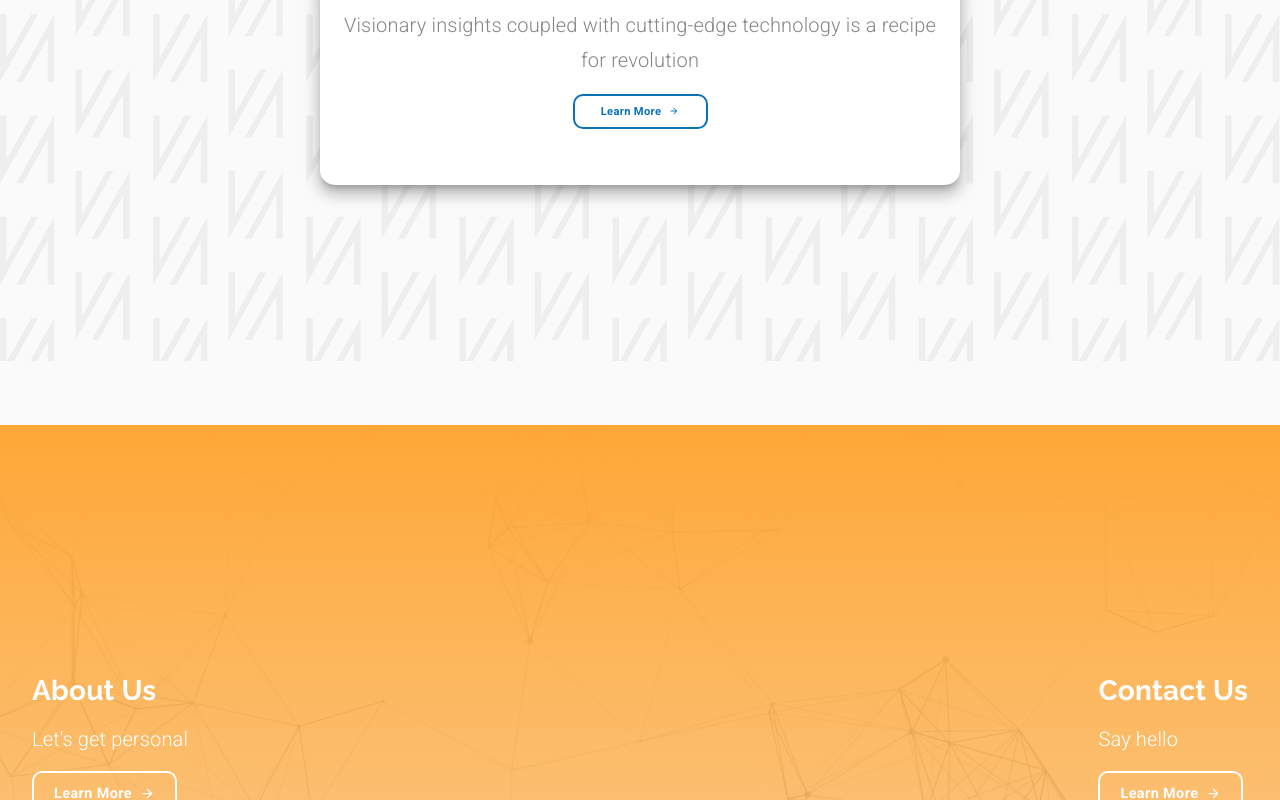
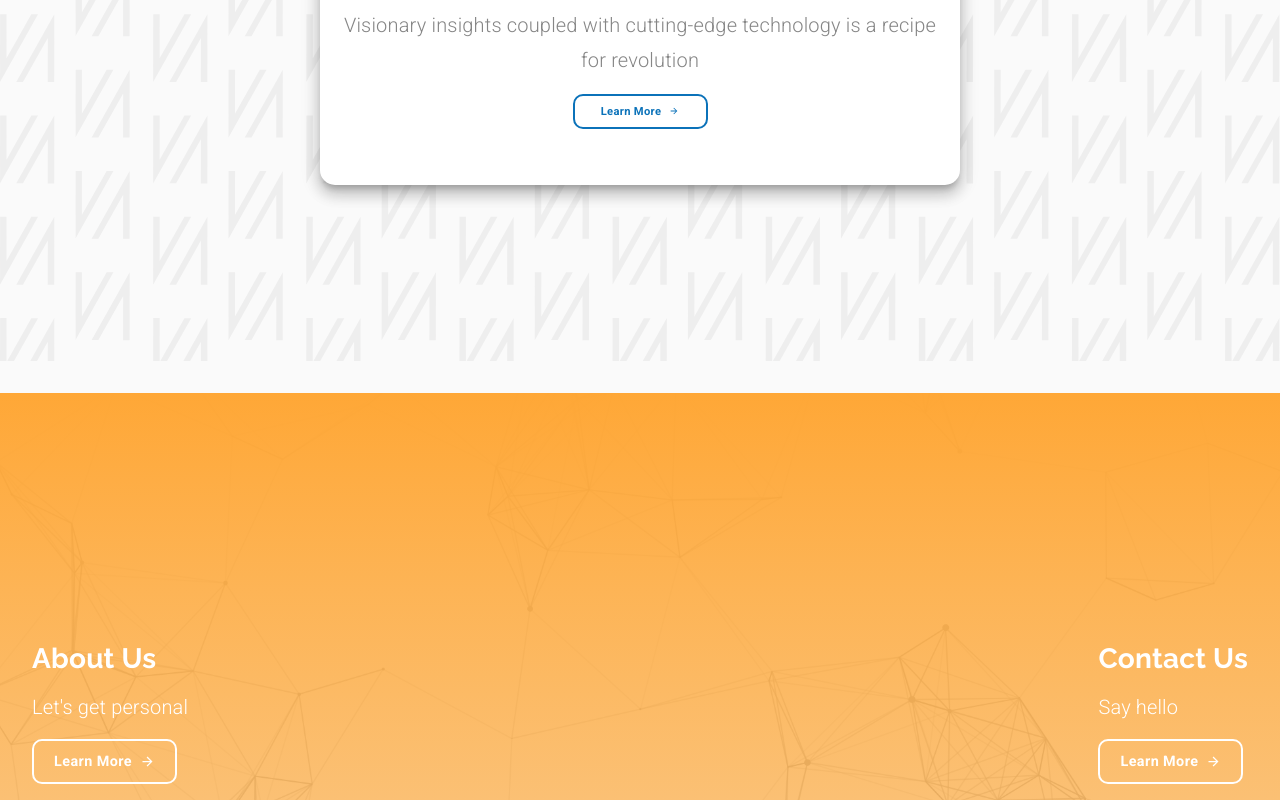
Before and after one commit to calvin-puram/Arc-Development, a React (Create React App) app: page / in a window 1280 px wide. Shown: the part 2000-2800 px from the top of the page. Built offline with nearby package versions, Linux system fonts and the light colour scheme.

Commit message:
refactor the landing page

```diff
--- a/src/components/LandingPage.tsx
+++ b/src/components/LandingPage.tsx
@@ -97,10 +97,8 @@ const useStyles = makeStyles((theme: any) => ({
   },
   homeWrapper: {
     marginTop: "3rem",
-    marginBottom: "3rem",
     [theme.breakpoints.down("sm")]: {
       marginTop: "2rem",
-      marginBottom: "2rem",
     },
   },
   specialText: {
@@ -166,8 +164,6 @@ const useStyles = makeStyles((theme: any) => ({
   },
   infoWrapper: {
     height: "80vh",
-    marginBottom: "2rem",
-    marginTop: "2rem",
     backgroundImage: `url(${infoBackground})`,
     backgroundRepeat: "no-repeat",
     backgroundSize: "cover",
```
Also changed, not shown: public/img/arc.png, 1 other file (tests, documents, lock files or other folders).
